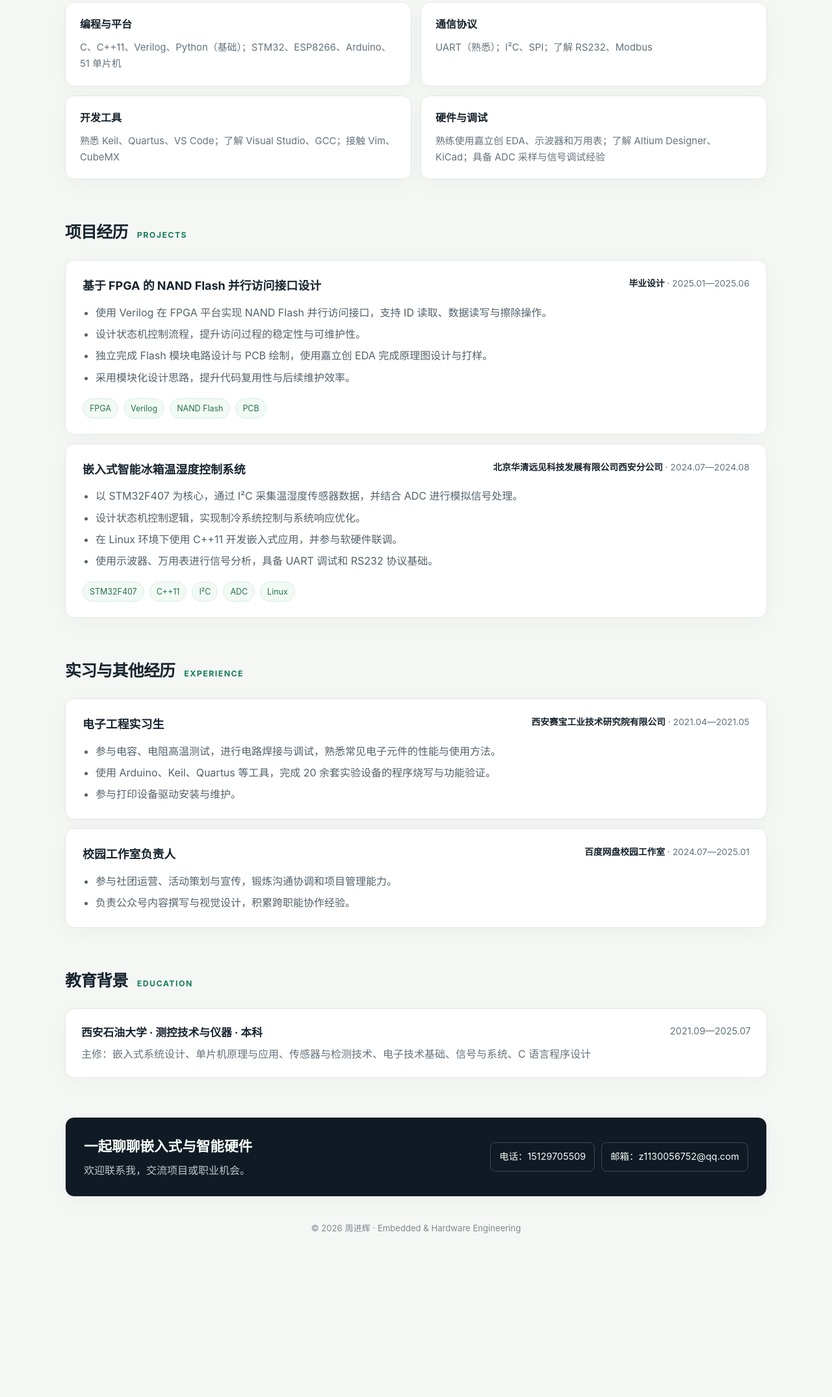
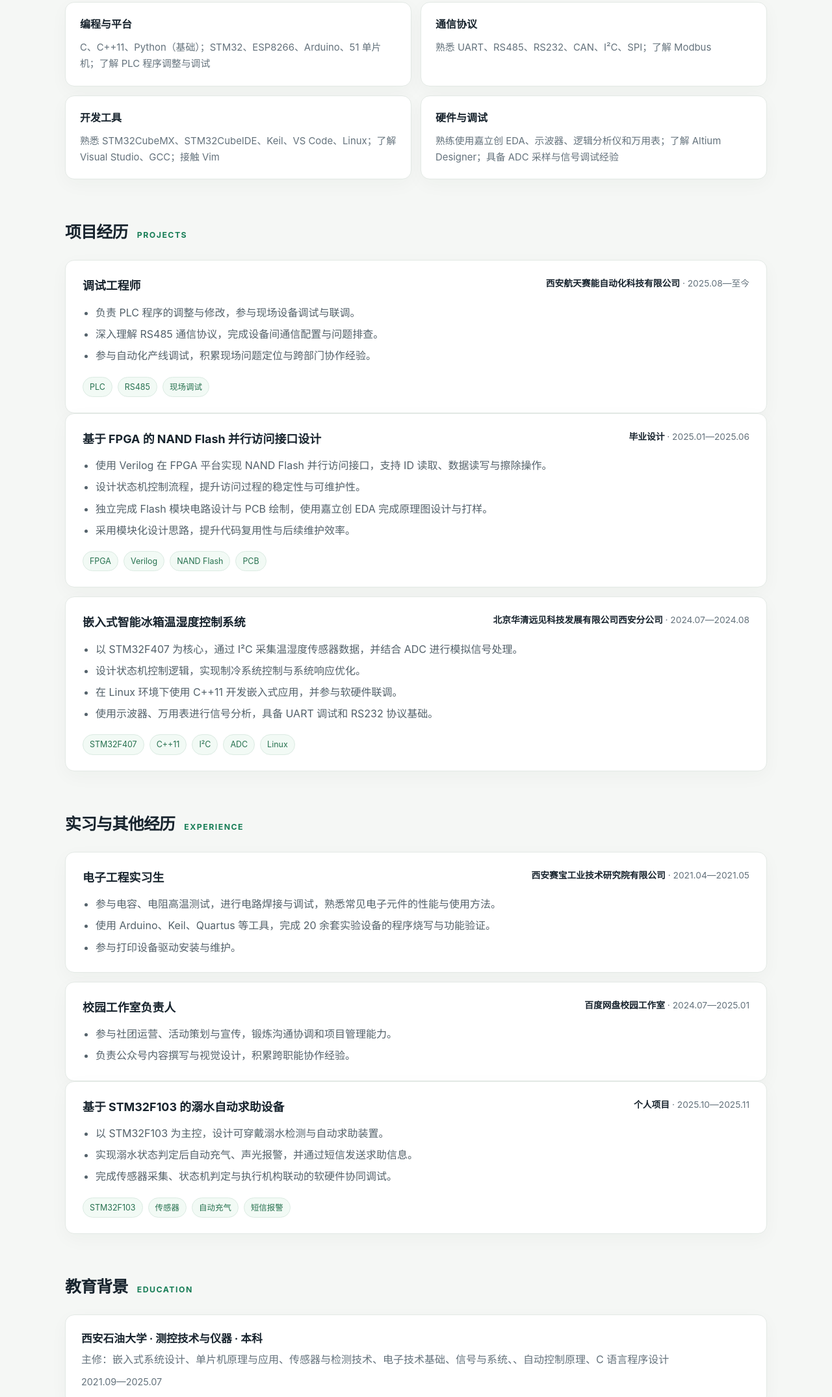
Before and after one commit to Andzhouyushu/zhoujinhui.io, a plain HTML site: page index.html in a window 1280 px wide. Shown: the part 1086-3236 px from the top of the page at 65% size. Before the commit the page ends 3063 px from the top, so only its background shows below. Drawn offline with Linux system fonts and the light colour scheme.

Commit message:
更新 index.html
更新一些信息

```diff
--- a/index.html
+++ b/index.html
@@ -6,7 +6,7 @@
   <meta name="theme-color" content="#101a24">
   <meta
     name="description"
-    content="周进辉，嵌入式与智能硬件工程师。关注 STM32、FPGA、智能硬件与软硬件协同开发。"
+    content="周进辉，嵌入式与智能硬件工程师。关注 STM32、FPGA、PLC、智能硬件与软硬件协同开发。"
   >
   <title>周进辉｜嵌入式与智能硬件工程师</title>
   <style>
@@ -432,7 +432,6 @@
         </div>
       </div>
     </section>
-
 <section id="skills">
   <div class="section-heading">
     <h2>技术技能</h2><span>SKILLS</span>
@@ -440,19 +439,19 @@
   <div class="skills-grid">
     <article class="card skill-card">
       <h3>编程与平台</h3>
-          <p>C、C++11、Verilog、Python（基础）；STM32、ESP8266、Arduino、51 单片机</p>
+      <p>C、C++11、Python（基础）；STM32、ESP8266、Arduino、51 单片机；了解 PLC 程序调整与调试</p>
     </article>
     <article class="card skill-card">
       <h3>通信协议</h3>
-          <p>UART（熟悉）；I²C、SPI；了解 RS232、Modbus</p>
+      <p>熟悉 UART、RS485、RS232、CAN、I²C、SPI；了解 Modbus</p>
     </article>
     <article class="card skill-card">
       <h3>开发工具</h3>
-          <p>熟悉 Keil、Quartus、VS Code；了解 Visual Studio、GCC；接触 Vim、CubeMX</p>
+      <p>熟悉 STM32CubeMX、STM32CubeIDE、Keil、VS Code、Linux；了解 Visual Studio、GCC；接触 Vim</p>
     </article>
     <article class="card skill-card">
       <h3>硬件与调试</h3>
-          <p>熟练使用嘉立创 EDA、示波器和万用表；了解 Altium Designer、KiCad；具备 ADC 采样与信号调试经验</p>
+      <p>熟练使用嘉立创 EDA、示波器、逻辑分析仪和万用表；了解 Altium Designer；具备 ADC 采样与信号调试经验</p>
     </article>
   </div>
 </section>
@@ -461,7 +460,21 @@
       <div class="section-heading">
         <h2>项目经历</h2><span>PROJECTS</span>
       </div>
-
+<article class="card experience-card">
+  <div class="item-top">
+    <h3>调试工程师</h3>
+    <div class="item-meta"><strong>西安航天赛能自动化科技有限公司</strong> · 2025.08—至今</div>
+  </div>
+  <ul>
+    <li>负责 PLC 程序的调整与修改，参与现场设备调试与联调。</li>
+    <li>深入理解 RS485 通信协议，完成设备间通信配置与问题排查。</li>
+    <li>参与自动化产线调试，积累现场问题定位与跨部门协作经验。</li>
+  </ul>
+  <div class="tags">
+    <span class="tag">PLC</span><span class="tag">RS485</span>
+    <span class="tag">现场调试</span>
+  </div>
+</article>
       <article class="card project-card">
         <div class="item-top">
           <h3>基于 FPGA 的 NAND Flash 并行访问接口设计</h3>
@@ -524,6 +537,21 @@
           <li>负责公众号内容撰写与视觉设计，积累跨职能协作经验。</li>
         </ul>
       </article>
+      <article class="card project-card">
+  <div class="item-top">
+    <h3>基于 STM32F103 的溺水自动求助设备</h3>
+    <div class="item-meta"><strong>个人项目</strong> · 2025.10—2025.11</div>
+  </div>
+  <ul>
+    <li>以 STM32F103 为主控，设计可穿戴溺水检测与自动求助装置。</li>
+    <li>实现溺水状态判定后自动充气、声光报警，并通过短信发送求助信息。</li>
+    <li>完成传感器采集、状态机判定与执行机构联动的软硬件协同调试。</li>
+  </ul>
+  <div class="tags">
+    <span class="tag">STM32F103</span><span class="tag">传感器</span>
+    <span class="tag">自动充气</span><span class="tag">短信报警</span>
+  </div>
+</article>
     </section>
 
     <section id="education">
@@ -533,7 +561,7 @@
       <div class="card education-card">
         <div>
           <h3>西安石油大学 · 测控技术与仪器 · 本科</h3>
-          <p>主修：嵌入式系统设计、单片机原理与应用、传感器与检测技术、电子技术基础、信号与系统、C 语言程序设计</p>
+          <p>主修：嵌入式系统设计、单片机原理与应用、传感器与检测技术、电子技术基础、信号与系统、、自动控制原理、C 语言程序设计</p>
         </div>
         <div class="education-date">2021.09—2025.07</div>
       </div>
@@ -547,7 +575,8 @@
         </div>
         <div class="contact-links">
           <a href="tel:15129705509">电话：15129705509</a>
-          <a href="mailto:z1130056752@qq.com">邮箱：z1130056752@qq.com</a>
+          <a href="mailto:1130056752@qq.com">邮箱：1130056752@qq.com</a>
+          <a href="mailto:zjh1130056752@outlook.com">邮箱：zjh1130056752@outlook.com</a>
         </div>
       </div>
     </section>
```
Lines whose indentation alone changed are shown as unchanged.
